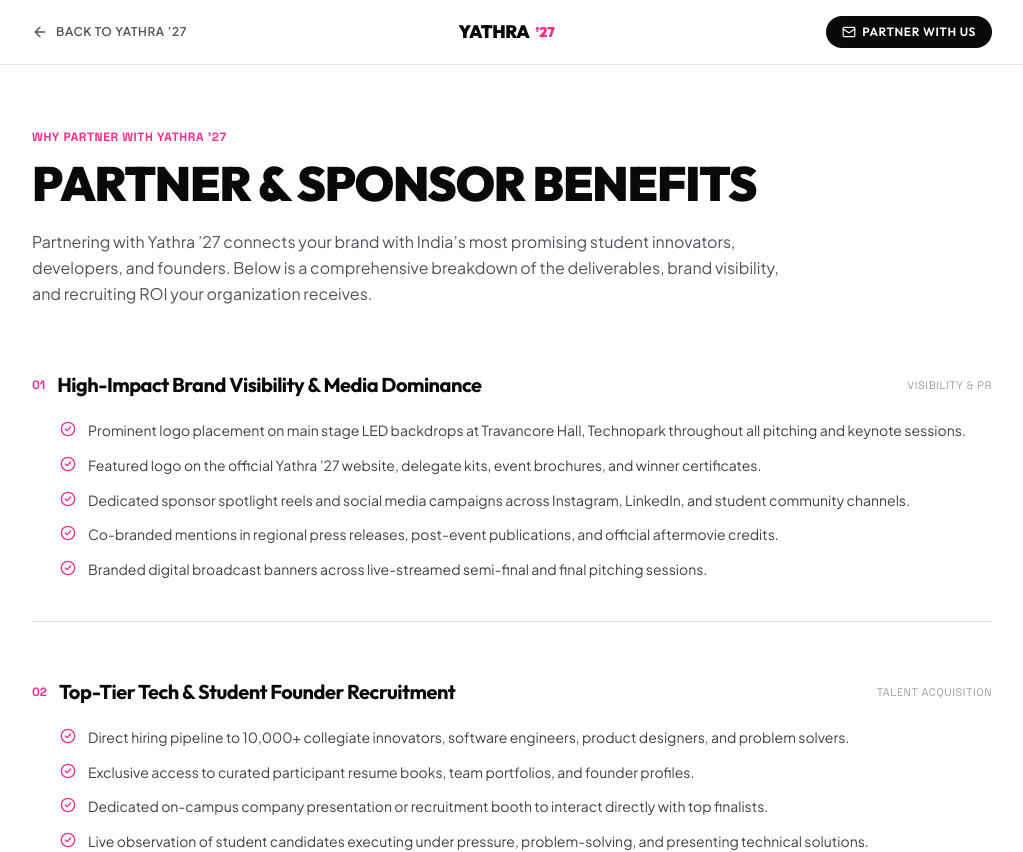
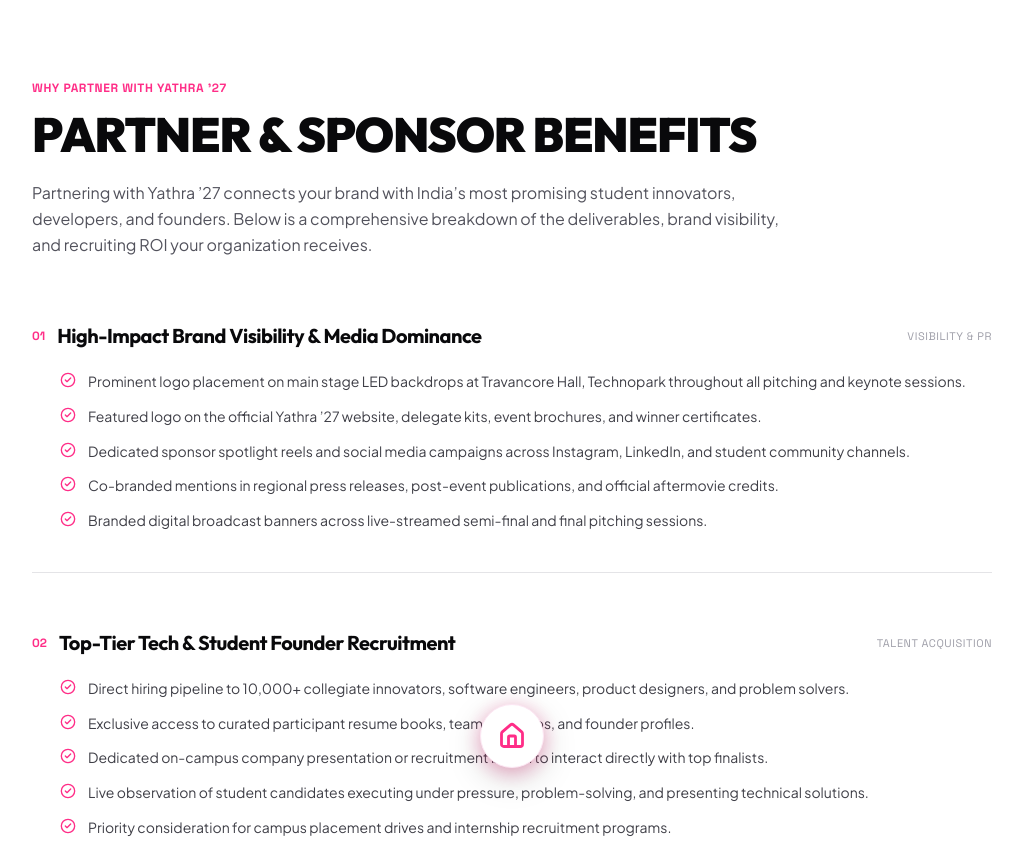
Before and after one commit to ArjunG1406/Yatra, a Next.js app: page /partners in a window 1280 px wide. Shown: the top 852 px of the page, without its empty margins (128-1151 px from the left). Built offline with nearby package versions, Linux system fonts and the light colour scheme.

Commit message:
feat(partners): remove top header and bottom footer, add floating home bubble dock at bottom center

```diff
--- a/app/partners/page.tsx
+++ b/app/partners/page.tsx
@@ -3,10 +3,8 @@ import Link from 'next/link'
 import Image from 'next/image'
 import type { Metadata } from 'next'
 import {
-  ArrowLeft,
-  Mail,
+  Home,
   CheckCircle2,
-  ExternalLink,
 } from 'lucide-react'
 
 export const metadata: Metadata = {
@@ -133,47 +131,9 @@ const YATRA_25_SPONSORS = [
 
 export default function PartnersPage() {
   return (
-    <div className="min-h-screen bg-white text-zinc-950 font-sans flex flex-col justify-between">
-      {/* ─────────────────── TOP MINIMAL NAVIGATION ─────────────────── */}
-      <header className="sticky top-0 z-50 w-full border-b border-zinc-200/80 bg-white/95 backdrop-blur-sm">
-        <div className="max-w-5xl mx-auto px-5 sm:px-8 h-16 flex items-center justify-between">
-          <Link
-            href="/"
-            className="group inline-flex items-center gap-2 text-xs font-semibold uppercase tracking-wider text-zinc-600 hover:text-zinc-950 transition-colors"
-          >
-            <ArrowLeft className="w-4 h-4 group-hover:-translate-x-1 transition-transform" />
-            <span>Back to Yathra ’27</span>
-          </Link>
-
-          <div className="flex items-center gap-1.5">
-            <span
-              className="text-lg font-black tracking-tight uppercase"
-              style={{ fontFamily: "'Outfit', sans-serif" }}
-            >
-              Yathra
-            </span>
-            <span
-              className="text-sm font-black"
-              style={{ color: PINK, fontFamily: "'Outfit', sans-serif" }}
-            >
-              ’27
-            </span>
-          </div>
-
-          <a
-            href="mailto:hultprizeucek@gmail.com?subject=Partnership%20Inquiry%20-%20Yathra%20'27"
-            className="inline-flex items-center gap-1.5 px-4 py-2 rounded-full bg-zinc-950 text-white font-semibold text-xs uppercase tracking-wider hover:bg-[#ff2d87] transition-all"
-            style={{ fontFamily: "'Outfit', sans-serif" }}
-          >
-            <Mail className="w-3.5 h-3.5" />
-            <span className="hidden sm:inline">Partner With Us</span>
-            <span className="sm:hidden">Contact</span>
-          </a>
-        </div>
-      </header>
-
+    <div className="min-h-screen bg-white text-zinc-950 font-sans relative pb-28">
       {/* ─────────────────── 1. PARTNER & SPONSOR BENEFITS (FIRST SECTION) ─────────────────── */}
-      <main className="max-w-5xl mx-auto px-5 sm:px-8 py-12 sm:py-16 w-full">
+      <main className="max-w-5xl mx-auto px-5 sm:px-8 pt-16 sm:pt-20 pb-12 sm:pb-16 w-full">
         {/* Section Header */}
         <div className="max-w-3xl mb-12 sm:mb-16">
           <span className="font-mono text-xs font-bold uppercase tracking-wider text-[#ff2d87] block mb-2">
@@ -235,7 +195,7 @@ export default function PartnersPage() {
         </div>
       </main>
 
-      {/* ─────────────────── 2. PREVIOUS SPONSORS LOGO SECTION (PINK BACKGROUND & BIGGER LOGOS) ─────────────────── */}
+      {/* ─────────────────── 2. PREVIOUS SPONSORS LOGO SECTION (PINK BACKGROUND, NO BOXES) ─────────────────── */}
       <section className="w-full bg-[#ff2d87] text-white py-20 sm:py-28 my-10 border-y border-pink-600/30 shadow-lg">
         <div className="max-w-5xl mx-auto px-5 sm:px-8">
           <div className="max-w-3xl mb-14 sm:mb-16">
@@ -313,50 +273,20 @@ export default function PartnersPage() {
         </div>
       </section>
 
-      {/* ─────────────────── 3. BRAND KITS & CONTACT (CLEAN FOOTER) ─────────────────── */}
-      <footer className="max-w-5xl mx-auto px-5 sm:px-8 py-14 w-full">
-        <div className="flex flex-col md:flex-row md:items-center justify-between gap-6">
-          {/* Canva Reference Links */}
-          <div>
-            <span className="font-mono text-[11px] font-bold uppercase tracking-wider text-zinc-400 block mb-2">
-              Brand Collateral & Assets
-            </span>
-            <div className="flex flex-wrap items-center gap-3">
-              <a
-                href="https://canva.link/3k8g32dbermfr69"
-                target="_blank"
-                rel="noopener noreferrer"
-                className="inline-flex items-center gap-1.5 text-xs font-semibold text-zinc-700 hover:text-[#ff2d87] transition-colors underline underline-offset-4"
-              >
-                <span>Canva Partner Logo Kit</span>
-                <ExternalLink className="w-3.5 h-3.5" />
-              </a>
-              <span className="text-zinc-300">•</span>
-              <a
-                href="https://canva.link/3mp29gbrj3cu0xq"
-                target="_blank"
-                rel="noopener noreferrer"
-                className="inline-flex items-center gap-1.5 text-xs font-semibold text-zinc-700 hover:text-[#ff2d87] transition-colors underline underline-offset-4"
-              >
-                <span>Canva Launch Deck</span>
-                <ExternalLink className="w-3.5 h-3.5" />
-              </a>
-            </div>
-          </div>
-
-          {/* Email Contact CTA */}
-          <div className="flex items-center gap-3">
-            <a
-              href="mailto:hultprizeucek@gmail.com?subject=Custom%20Sponsorship%20Inquiry%20-%20Yathra%20'27"
-              className="inline-flex items-center gap-2 px-6 py-3 rounded-full bg-zinc-950 text-white font-semibold text-xs uppercase tracking-wider hover:bg-[#ff2d87] transition-all"
-              style={{ fontFamily: "'Outfit', sans-serif" }}
-            >
-              <Mail className="w-4 h-4" />
-              <span>Inquire for Sponsorship</span>
-            </a>
-          </div>
-        </div>
-      </footer>
+      {/* ─────────────────── FLOATING HOME BUBBLE AT BOTTOM CENTER ─────────────────── */}
+      <div className="fixed bottom-6 sm:bottom-8 left-1/2 -translate-x-1/2 z-[999] pointer-events-auto">
+        <Link
+          href="/"
+          aria-label="Back to Home"
+          title="Back to Home"
+          className="relative w-14 h-14 sm:w-16 sm:h-16 rounded-full flex items-center justify-center bg-white shadow-[0_10px_35px_rgba(0,0,0,0.18),0_4px_18px_rgba(255,45,135,0.35)] border border-pink-100 hover:scale-110 active:scale-95 transition-all duration-300 group hover:border-[#ff2d87] hover:shadow-[0_14px_40px_rgba(255,45,135,0.45)]"
+        >
+          <Home
+            className="w-6 h-6 sm:w-7 sm:h-7 text-[#ff2d87] group-hover:scale-110 transition-transform duration-200"
+            strokeWidth={2.4}
+          />
+        </Link>
+      </div>
     </div>
   )
 }
```
